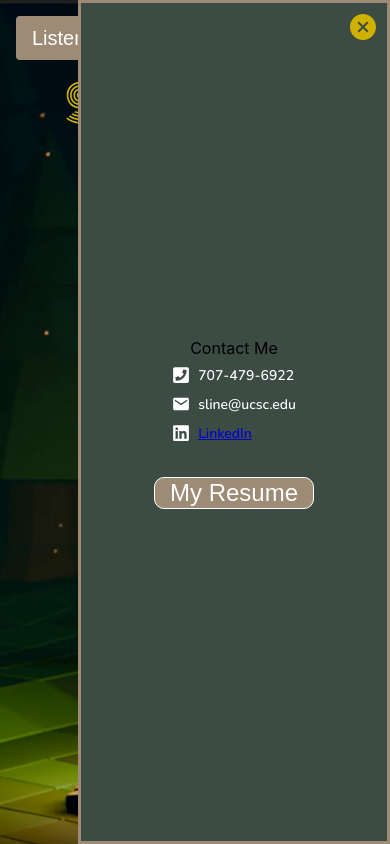
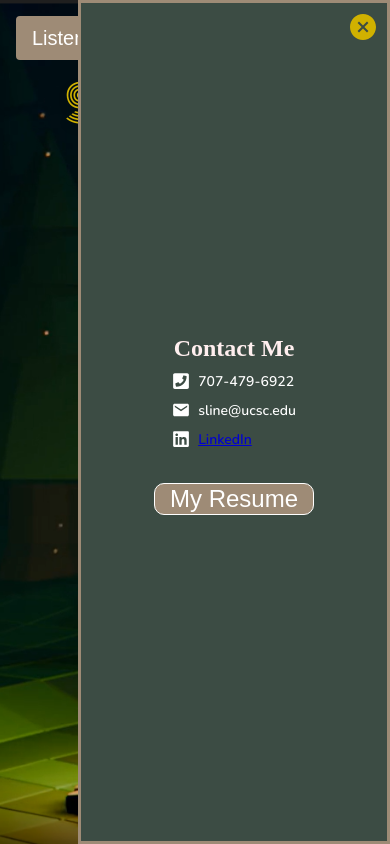
Before and after one commit to SheaLine/Portfolio-Website-V2, a React (Vite) app: page /#/home in a window 390 px wide. Both pictures are taken after a click on the button "Contact Me". Built offline with nearby package versions, Linux system fonts and the light colour scheme; a web font is replaced by a local one.

Commit message:
Fix contact info font. Site Should be fully responsive.

```diff
--- a/src/components/ContactButton/ContactInfo.jsx
+++ b/src/components/ContactButton/ContactInfo.jsx
@@ -6,7 +6,7 @@ import "./ContactInfo.css";
 function ContactInfo() {
   return (
     <>
-      <h2>Contact Me</h2>
+      <h2 className="h2-font">Contact Me</h2>
       <div className="contact">
         <div className="contact-item">
           <FaPhoneSquare color="white" className="icon" />
```
